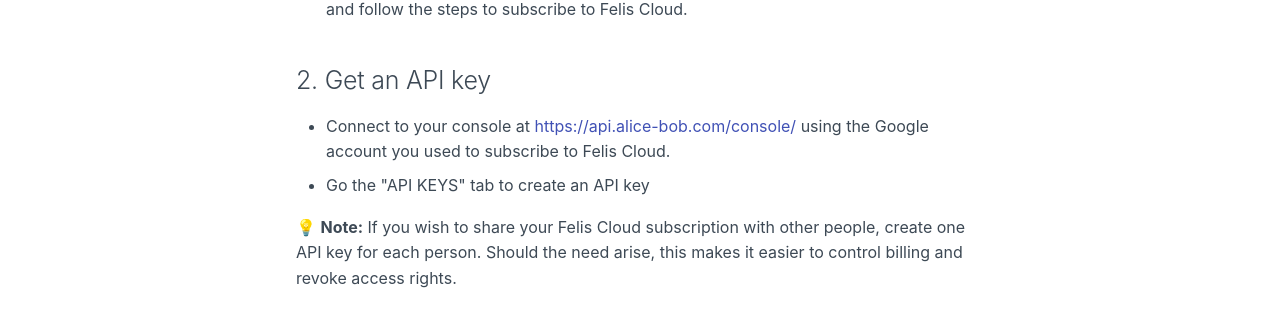
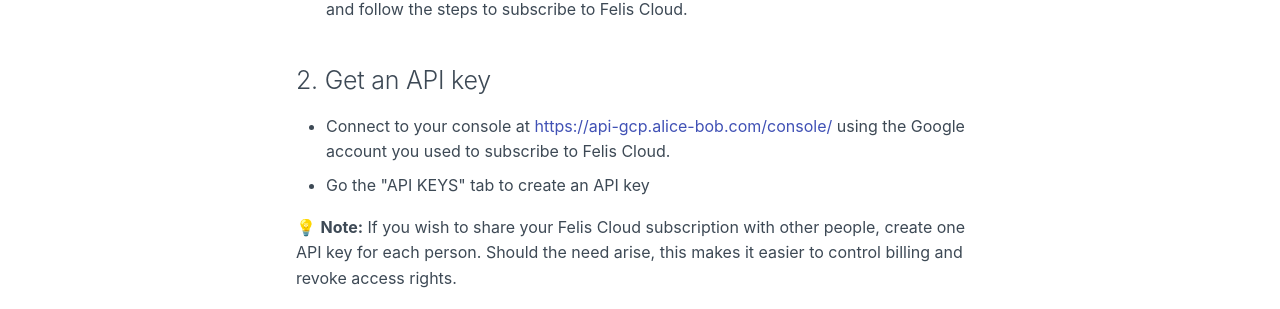
Before and after one commit to Alice-Bob-SW/felis, an MkDocs documentation site: the page built from docs/felis_cloud/connect_to_felis_cloud.md, in a window 1280 px wide and 988 px high. Shown: the part 307-616 px from the top of the window. Built offline with MkDocs 1.6.1 and Material for MkDocs 9.7.7, drawn with Linux system fonts in a browser that asks for light colours; some of the changed lines change nothing that is shown.

Commit message:
Fixed link to console
Was pointing to the on-prem API instead of the GCP one

```diff
--- a/docs/felis_cloud/connect_to_felis_cloud.md
+++ b/docs/felis_cloud/connect_to_felis_cloud.md
@@ -6,7 +6,7 @@
 
 ## 2. Get an API key
 
-- Connect to your console at [https://api.alice-bob.com/console/](https://api.alice-bob.com/console/) using the Google account you used to subscribe to Felis Cloud.
+- Connect to your console at [https://api-gcp.alice-bob.com/console/](https://api-gcp.alice-bob.com/console/) using the Google account you used to subscribe to Felis Cloud.
 - Go the "API KEYS" tab to create an API key
 
 💡 **Note:** If you wish to share your Felis Cloud subscription with other people, create one API key for each person. Should the need arise, this makes it easier to control billing and revoke access rights.
```
